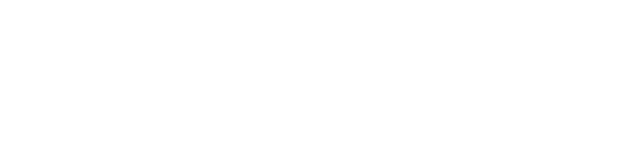
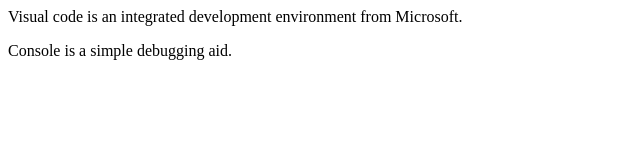
Before and after one commit to Lokaditya2009/myVScode, a plain HTML site: page index.html in a window 1280 px wide. Shown: the whole page, without its empty margins (0-640 px from the left). Drawn offline with Linux system fonts and the light colour scheme.

Commit message:
Add files via upload

```diff
--- a/index.html
+++ b/index.html
@@ -3,6 +3,8 @@
         <title>Project on console</title>
     </head>
     <body>
+      <p>Visual code is an integrated development environment from Microsoft.</p>
+      <p>Console is a simple debugging aid.</p>
       <script>
           var first_name="Pullagura";
             console.log =(first_name);
```
